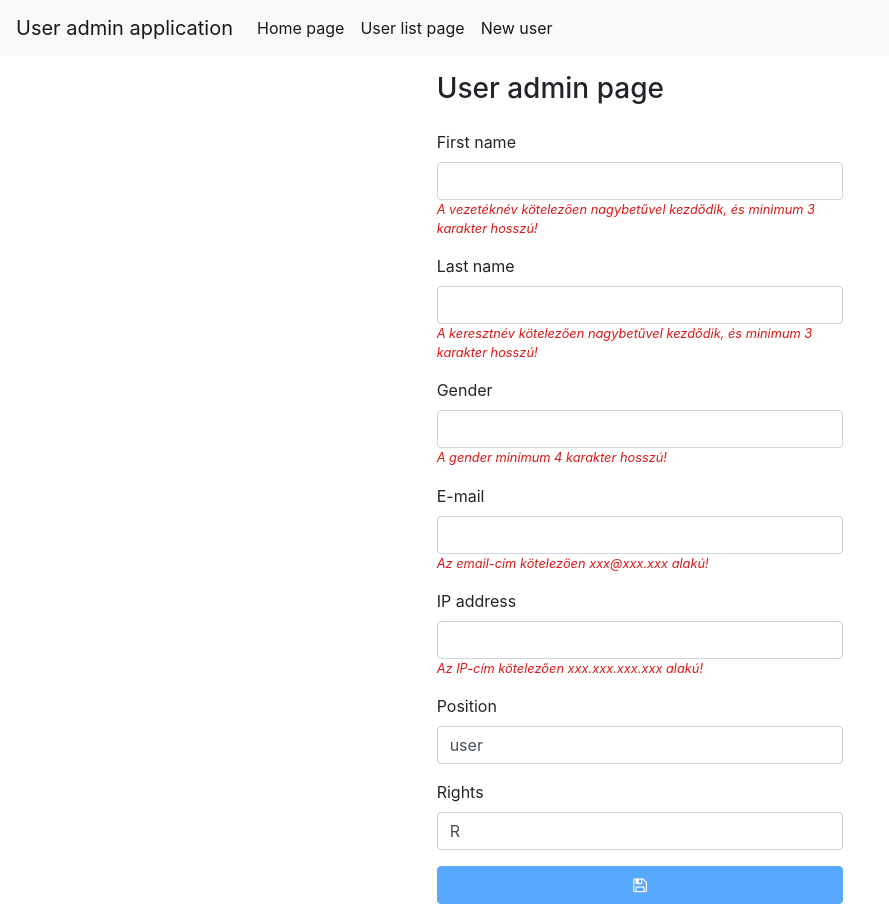
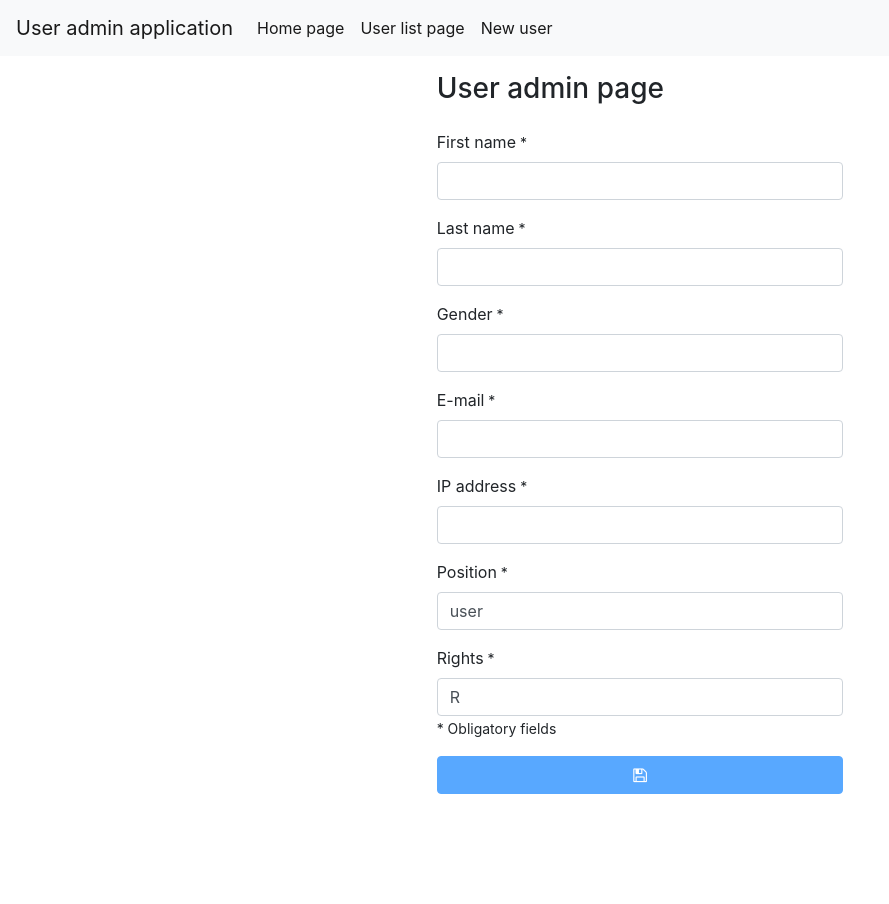
Before and after one commit to petern1953/gyak0312de, an Angular app: page /users/0 in a window 1280 px wide. Shown: the whole page, without its empty margins (0-889 px from the left). After the commit the page ends 800 px from the top, so only its background shows below. Built offline with nearby package versions, Linux system fonts and the light colour scheme; no server answers.

Commit message:
validation error messages, hide if valid

```diff
--- a/server/db.json
+++ b/server/db.json
@@ -1009,6 +1009,16 @@
       "ip_address": "1.2.3.250",
       "position": "user",
       "rights": "RD"
+    },
+    {
+      "id": 104,
+      "first_name": "Kiq",
+      "last_name": "Csaba",
+      "gender": "male",
+      "email": "paa@gmail.com",
+      "ip_address": "1.1.1.11",
+      "position": "admin",
+      "rights": "RUCD"
     }
   ]
 }
--- a/src/app/page/admin/admin.component.html
+++ b/src/app/page/admin/admin.component.html
@@ -9,22 +9,23 @@
     <!-- <form #userForm="ngForm" (ngSubmit)="onFormSubmit(userForm)"> -->
     <form #userForm="ngForm" (ngSubmit)="onUpdate(userForm, user)">
       <div class="form-group">
-        <label for="fname">First name</label>
+        <label for="fname">First name<small> *</small></label>
         <input
           [(ngModel)]="user.first_name"
           id="fname"
           name="first_name"
           type="text"
           class="form-control"
-          pattern="^[A-Z][a-z]{2,}$"
+          pattern="^[A-ű]{3,}$"
           required
-        />
-        <div [hidden]="userForm.controls.first_name?.valid" class="error-message">
-          A vezetéknév kötelezően nagybetűvel kezdődik, és minimum 3 karakter hosszú!
+          />
+        <div [hidden]="userForm.controls.first_name?.valid || userForm.controls.first_name?.pristine"
+        class="error-message">
+          Consists of at least 3 alphabetic chars!
         </div>
       </div>
       <div class="form-group">
-        <label for="lname">Last name</label>
+        <label for="lname">Last name<small> *</small></label>
         <input
           [(ngModel)]="user.last_name"
           id="lname"
@@ -32,14 +33,16 @@
           type="text"
           class="form-control"
           required
-          pattern="^[A-Z][a-z]{2,}$"
-        />
-        <div [hidden]="userForm.controls.last_name?.valid" class="error-message">
-          A keresztnév kötelezően nagybetűvel kezdődik, és minimum 3 karakter hosszú!
+          pattern="^[A-ű]{3,}$"
+          />
+          <!-- pattern="^[A-Z][a-z]{2,}$" -->
+        <div [hidden]="userForm.controls.last_name?.valid || userForm.controls.last_name?.pristine"
+        class="error-message">
+          Consists of at least 3 alphabetic chars!
         </div>
       </div>
       <div class="form-group">
-        <label for="gender">Gender</label>
+        <label for="gender">Gender<small> *</small></label>
         <input
           [(ngModel)]="user.gender"
           id="gender"
@@ -47,14 +50,15 @@
           type="text"
           class="form-control"
           required
-          pattern="^[a-z]{4,}$"
+          pattern="^[a-ű]{3,}$"
         />
-        <div [hidden]="userForm.controls.gender?.valid" class="error-message">
-          A gender minimum 4 karakter hosszú!
+        <div [hidden]="userForm.controls.gender?.valid || userForm.controls.gender?.pristine"
+        class="error-message">
+          Primarily the retrograd male or female, but you can create your own one (such as cat, dog, rat or even snake) at will. At least 3 chars long.
         </div>
       </div>
       <div class="form-group">
-        <label for="email">E-mail</label>
+        <label for="email">E-mail<small> *</small></label>
         <input
           [(ngModel)]="user.email"
           id="email"
@@ -62,14 +66,15 @@
           type="text"
           class="form-control"
           required
-          pattern="^[a-z0-9]+@[a-z0-9]+\.[a-z]{2,3}$"
+          pattern="^[a-z0-9]+(\.[a-z0-9])?@[a-z0-9]+\.[a-z]{2,3}$"
         />
-        <div [hidden]="userForm.controls.email?.valid" class="error-message">
-          Az email-cím kötelezően xxx@xxx.xxx alakú!
+        <div [hidden]="userForm.controls.email?.valid || userForm.controls.email?.pristine"
+        class="error-message">
+          Must be xxx@xxx.xxx or xxx.xxx@xxx.xxx of form! (The closing xxx tag may have 2 or 3 chars.)
         </div>
       </div>
       <div class="form-group">
-        <label for="ip">IP address</label>
+        <label for="ip">IP address<small> *</small></label>
         <input
           [(ngModel)]="user.ip_address"
           id="ip"
@@ -77,14 +82,14 @@
           type="text"
           class="form-control"
           required
-          pattern="^((\d{1,3}.){3}\d{1,3})$"
-        />
-        <div [hidden]="userForm.controls.ip_address?.valid" class="error-message">
-          Az IP-cím kötelezően xxx.xxx.xxx.xxx alakú!
+          pattern="^(([0-9]|[1-9][0-9]|1[0-9][0-9]|2[0-4][0-9]|25[0-5])\.){3}([0-9]|[1-9][0-9]|1[0-9][0-9]|2[0-4][0-9]|25[0-5])$"
+          />
+        <div [hidden]="userForm.controls.ip_address?.valid || userForm.controls.ip_address?.pristine" class="error-message">
+          Must have the form of xxx.xxx.xxx.xxx, where xxx are numbers between 0 and 255.
         </div>
       </div>
       <div class="form-group">
-        <label for="position">Position</label>
+        <label for="position">Position<small> *</small></label>
         <input
           [(ngModel)]="user.position"
           id="position"
@@ -95,11 +100,11 @@
           pattern="^(user|admin)$"
         />
         <div [hidden]="userForm.controls.position?.valid" class="error-message">
-          Kötelezően kitöltendő mező! user vagy admin
+          Enter either user or admin.
         </div>
       </div>
-      <div class="form-group">
-        <label for="rights">Rights</label>
+      <div class="form-group mb-0">
+        <label for="rights">Rights<small> *</small></label>
         <input
           [(ngModel)]="user.rights"
           id="rights"
@@ -110,13 +115,15 @@
           pattern="^([R]?[U]?[C]?[D]?)$"
         />
         <div [hidden]="userForm.controls.rights?.valid" class="error-message">
-          Kötelezően kitöltendő mező! R, U, C, D
+          Consists of only the R, U, C, D chars in this strict order.
         </div>
       </div>
+      <small>* Obligatory fields</small>
+
 
       <button
         [disabled]="userForm.invalid || updating"
-        class="btn btn-block btn-primary"
+        class="btn btn-block btn-primary mt-3"
       >
         <i *ngIf="!updating" class="fa fa-save"></i>
         <i *ngIf="updating" class="fa fa-refresh"></i>
--- a/src/app/page/admin/admin.component.scss
+++ b/src/app/page/admin/admin.component.scss
@@ -1,7 +1,8 @@
 .error-message {
   font-style: italic;
-  font-size: 0.8em;
+  font-size: 0.9em;
   color: rgb(218, 25, 25);
+  margin-top: 6px;
 }
 
 @keyframes rotate {
```
